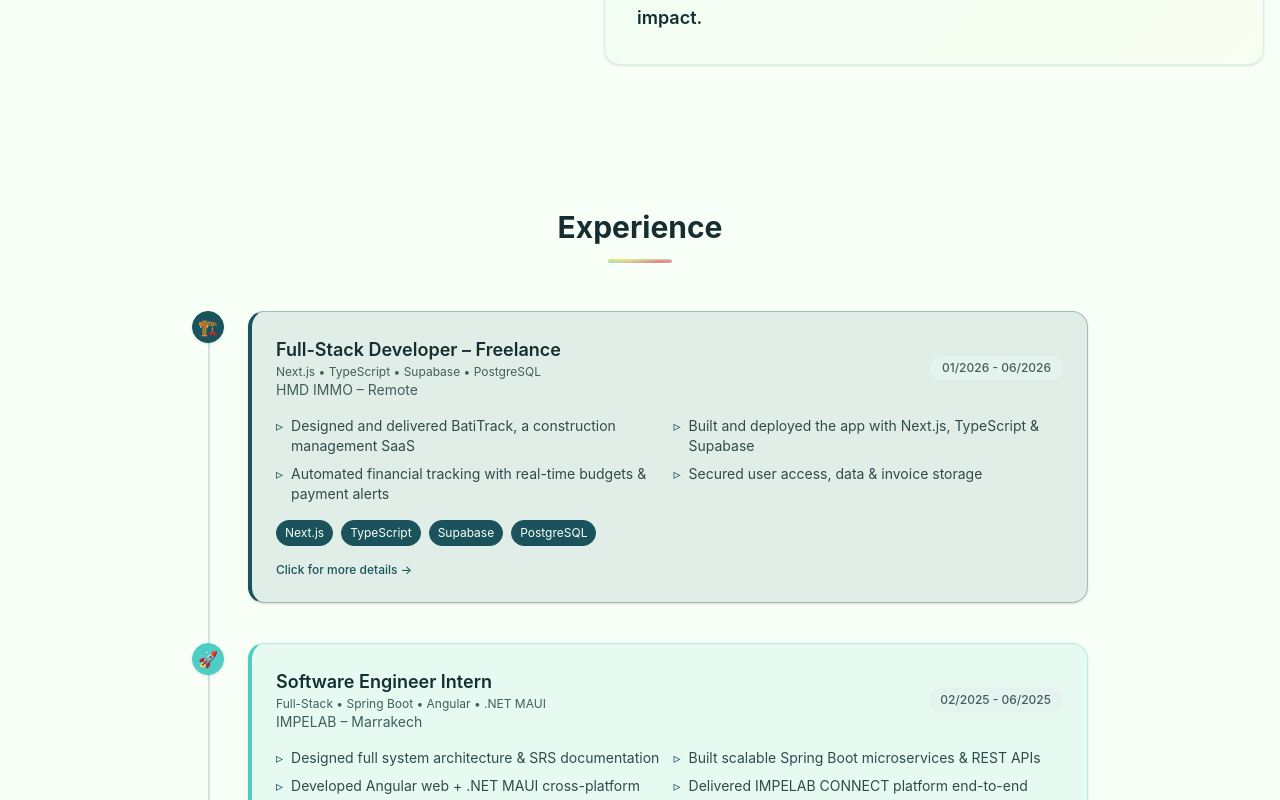
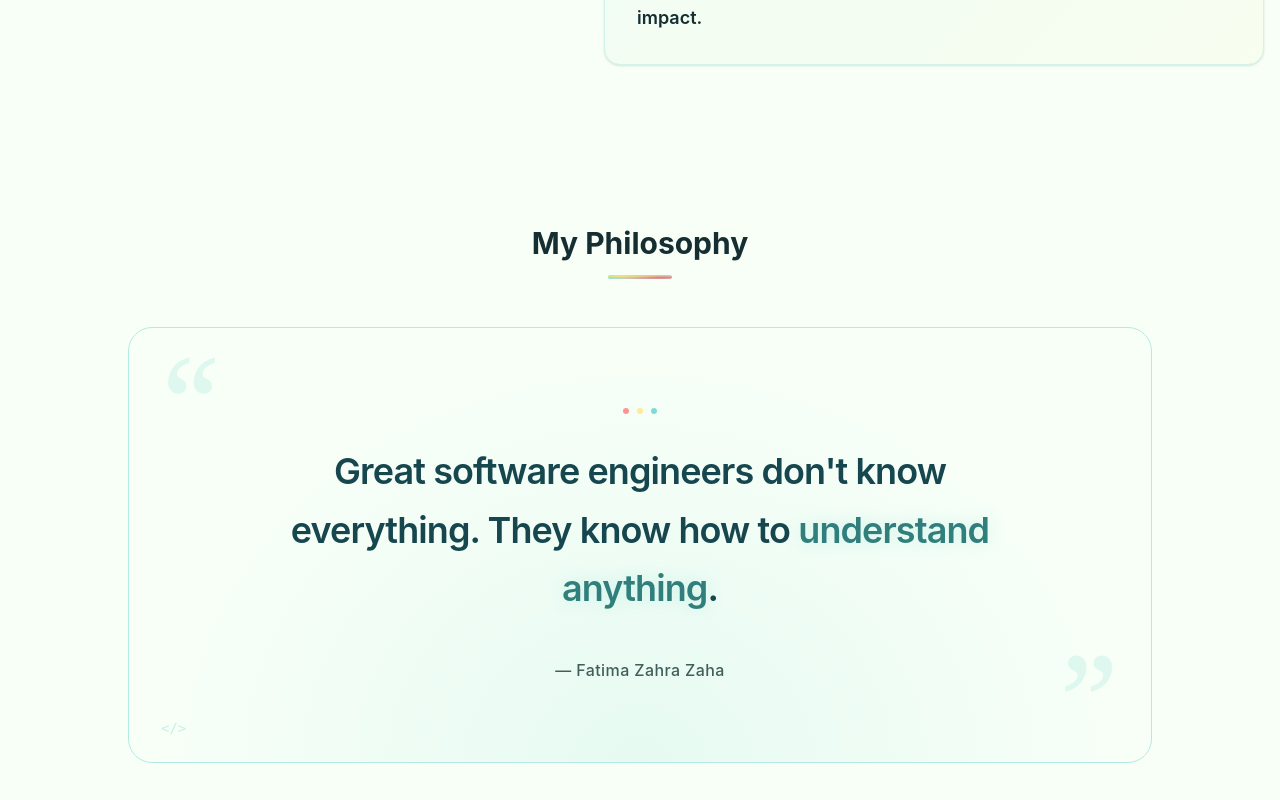
Before and after one commit to FatiZaha/portfolio, a React (Vite) app: page / in a window 1280 px wide. Shown: the part 1400-2200 px from the top of the page. Built offline with nearby package versions, Linux system fonts and the light colour scheme.

Commit message:
add My Philosophy section

```diff
--- a/src/App.tsx
+++ b/src/App.tsx
@@ -5,6 +5,7 @@ import FadeInUp from './components/FadeInUp';
 
 import { Home } from './components/Home';
 import { About } from './components/About';
+import { Philosophy } from './components/Philosophy';
 import { Experience } from './components/Experience';
 import { Education } from './components/Education';
 import { Projects } from './components/Projects';
@@ -185,6 +186,8 @@ export function App() {
         <About />
       </FadeInUp>
 
+      <Philosophy />
+
       <FadeInUp>
         <Experience />
       </FadeInUp>
--- /dev/null
+++ b/src/components/Philosophy.tsx
@@ -0,0 +1,83 @@
+import { motion, useReducedMotion } from 'framer-motion';
+
+export function Philosophy() {
+  const reduceMotion = useReducedMotion();
+  const reveal = {
+    hidden: { opacity: 0, y: 16 },
+    visible: { opacity: 1, y: 0 },
+  };
+
+  return (
+    <motion.section
+      id="philosophy"
+      aria-labelledby="philosophy-heading"
+      className="portfolio-section py-16 sm:py-20 lg:py-24"
+      initial={reduceMotion ? false : 'hidden'}
+      whileInView="visible"
+      viewport={{ once: true, amount: 0.2 }}
+      variants={{
+        visible: {
+          transition: { staggerChildren: reduceMotion ? 0 : 0.14 },
+        },
+      }}
+    >
+      <div className="container mx-auto px-4 sm:px-6">
+        <motion.h2
+          id="philosophy-heading"
+          className="mb-10 text-center text-3xl font-bold sm:mb-12"
+          variants={reveal}
+          transition={{ duration: reduceMotion ? 0 : 0.55, ease: 'easeOut' }}
+        >
+          My Philosophy
+        </motion.h2>
+
+        <figure className="philosophy-statement relative isolate mx-auto max-w-5xl overflow-hidden rounded-3xl border border-secondary-300 bg-white px-6 py-14 text-center text-primary-700 dark:border-secondary-500/25 dark:bg-primary-900 dark:text-white sm:px-12 sm:py-16 lg:px-20 lg:py-20">
+          <div
+            aria-hidden="true"
+            className="pointer-events-none absolute inset-0 -z-10 bg-[radial-gradient(ellipse_at_50%_100%,var(--color-secondary-500)_0%,transparent_65%)] opacity-10"
+          />
+          <span
+            aria-hidden="true"
+            className="pointer-events-none absolute left-4 top-0 font-serif text-8xl leading-none text-secondary-500/15 sm:left-8 sm:top-2 sm:text-9xl"
+          >
+            “
+          </span>
+          <span
+            aria-hidden="true"
+            className="pointer-events-none absolute bottom-0 right-4 font-serif text-8xl leading-none text-secondary-500/15 sm:right-8 sm:text-9xl"
+          >
+            ”
+          </span>
+          <div aria-hidden="true" className="mb-7 flex items-center justify-center gap-2">
+            <span className="h-1.5 w-1.5 rounded-full bg-coral-500/70" />
+            <span className="h-1.5 w-1.5 rounded-full bg-peach-500/70" />
+            <span className="h-1.5 w-1.5 rounded-full bg-secondary-500/70" />
+          </div>
+
+          <motion.blockquote
+            className="relative mx-auto max-w-3xl text-2xl font-semibold leading-relaxed tracking-tight sm:text-3xl sm:leading-relaxed lg:text-4xl lg:leading-relaxed"
+            variants={reveal}
+            transition={{ duration: reduceMotion ? 0 : 0.6, ease: 'easeOut' }}
+          >
+            Great software engineers don't know everything. They know how to{' '}
+            <span className="philosophy-highlight text-secondary-600 dark:text-secondary-500">understand anything</span>.
+          </motion.blockquote>
+
+          <motion.figcaption
+            className="relative mt-8 text-sm font-medium tracking-wide text-gray-600 dark:text-gray-200 sm:mt-10 sm:text-base"
+            variants={reveal}
+            transition={{ duration: reduceMotion ? 0 : 0.55, ease: 'easeOut' }}
+          >
+            — Fatima Zahra Zaha
+          </motion.figcaption>
+          <span
+            aria-hidden="true"
+            className="pointer-events-none absolute bottom-4 left-5 font-mono text-xs text-secondary-500/30 sm:bottom-6 sm:left-8 sm:text-sm"
+          >
+            {'</>'}
+          </span>
+        </figure>
+      </div>
+    </motion.section>
+  );
+}
--- a/src/index.css
+++ b/src/index.css
@@ -167,6 +167,15 @@ html.dark { scrollbar-color: var(--color-secondary-500) var(--color-gray-950); }
   .portfolio-flow::before { animation: none; }
 }
 
+.philosophy-highlight {
+  text-shadow: 0 0 18px color-mix(in srgb, var(--color-secondary-500) 22%, transparent);
+}
+
+@media (forced-colors: active) {
+  .philosophy-statement { background: Canvas; color: CanvasText; border-color: CanvasText; }
+  .philosophy-highlight { color: CanvasText; text-shadow: none; }
+}
+
 @media (forced-colors: active) {
   .portfolio-flow, .dark .portfolio-flow { background: Canvas; }
   .portfolio-flow::before { display: none; }
```
Also changed, not shown: 1 other file (tests, documents, lock files or other folders).
